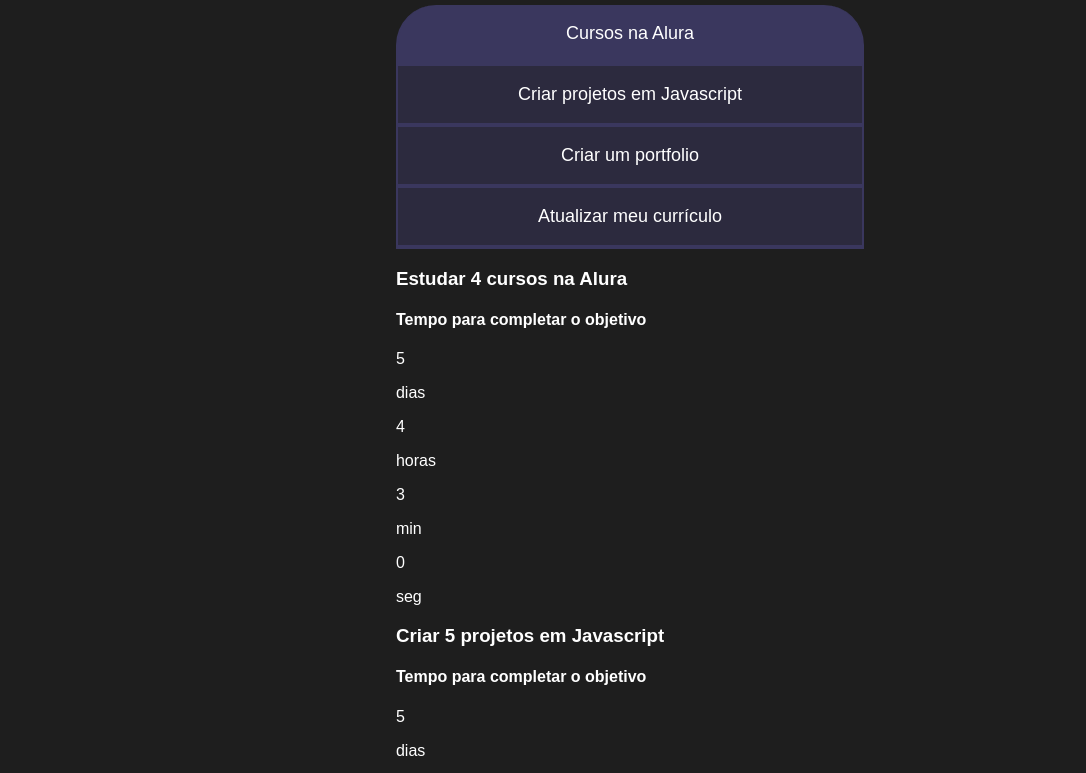
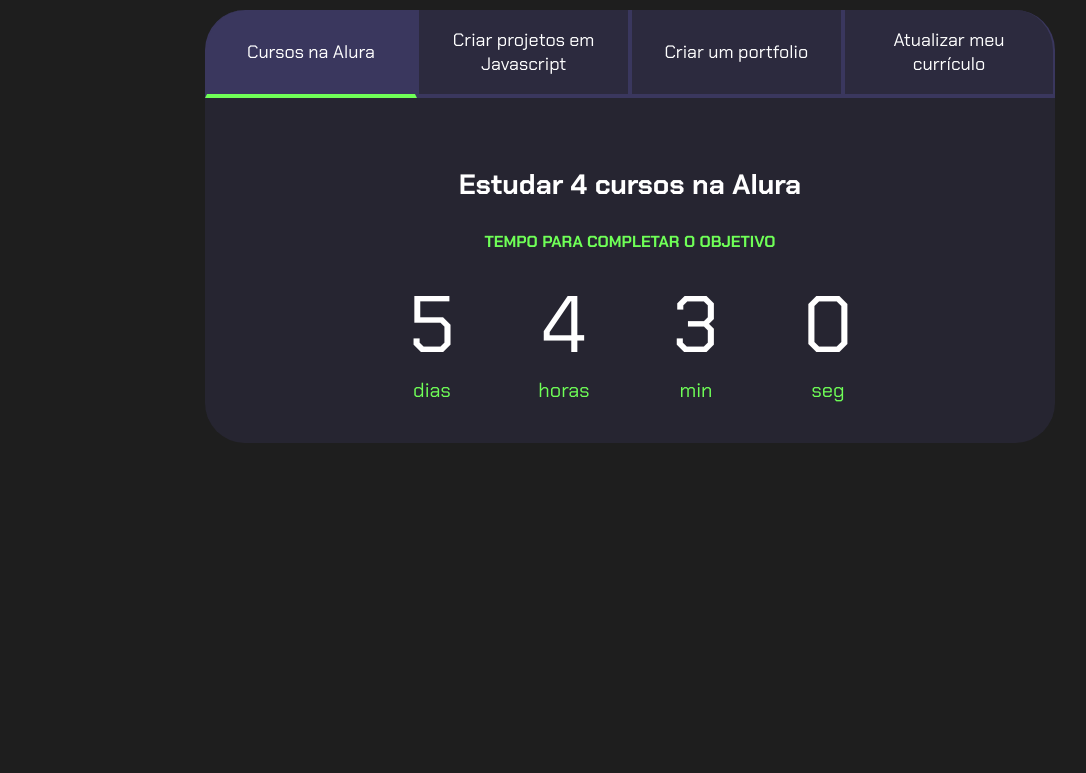
Before and after one commit to oscarsaraiva/meusobjetivos, a plain HTML site: page index.html in a window 1280 px wide. Shown: the part 93-866 px from the top of the page, without its empty margins (10-1096 px from the left). After the commit the page ends 800 px from the top, so only its background shows below. Drawn offline with Linux system fonts and the light colour scheme.

Commit message:
Update style.css

```diff
--- a/style.css
+++ b/style.css
@@ -1,3 +1,6 @@
+
+@import url('https://fonts.googleapis.com/css2?family=Chakra+Petch:wght@400;700&display=swap');
+
 :root {
     --cor-de-fundo: #1E1E1E;
     --verde: #6FFF57;
@@ -34,8 +37,9 @@
     color: var(--verde);
 }
 
+
 .botao {
-    font-family: "Crakra Petch", sans-serif;
+    font-family: 'Chakra Petch', sans-serif;
     background-color: var(--botao-inativo);
     color: var(--branco);
     display: flex;
@@ -57,36 +61,59 @@
 .botoes {
     display: block;
 }
+
 .botao.ativo{
     background-color: var(--botao-ativo);
-        border-botton:4px solid var(--verde);
+    border-bottom: 4px solid var(--verde);
 }
 
-    .abas.textos{
-        background-color: var{var(--texto-fundo);
-            border-radios: 0 0 40px 40px;
+.abas-textos{
+    background-color: var(--texto-fundo);
+    padding: 40px;
+    border-radius: 0 0 40px 40px;
 }
-
 .aba-conteudo.ativo{
     display:block;
 }
 
+.aba-conteudo{
+    display: none;
+}
+
 .aba-conteudo-titulo-principal{
     font-size: 28px;
-        texto-align:center;
+    text-align: center;
+}
+.aba-conteudo-titulo-secundario{
+    text-align: center;
+    color: var(--verde);
+    text-transform: uppercase;
+}
 
+.contador{
+    display:flex;
+    justify-content: center;
+    flex-wrap: wrap;
+}
+.contador-digito{
+    padding: 0 16px;
+    text-align: center;
+    min-width: 100px;
+}
+
+.contador-digito-numero{
+    font-size: 80px;
+    margin: 0;
 
 }
 
-    .aba-conteudo-titulo-secundario{
-        text-aling:center;
-        color:var{--verde};
-        text-transform:uppercase;
+.contador-digito-texto{
+    color: var(--verde);
+    font-size: 20px;
+    margin: 0;
+
 }
 
-    .aba-conteudo{
-        display:none;
-    }
 @media screen and (min-width: 768px) {
     .botoes {
         display: flex;
```
Lines whose indentation alone changed are shown as unchanged.
